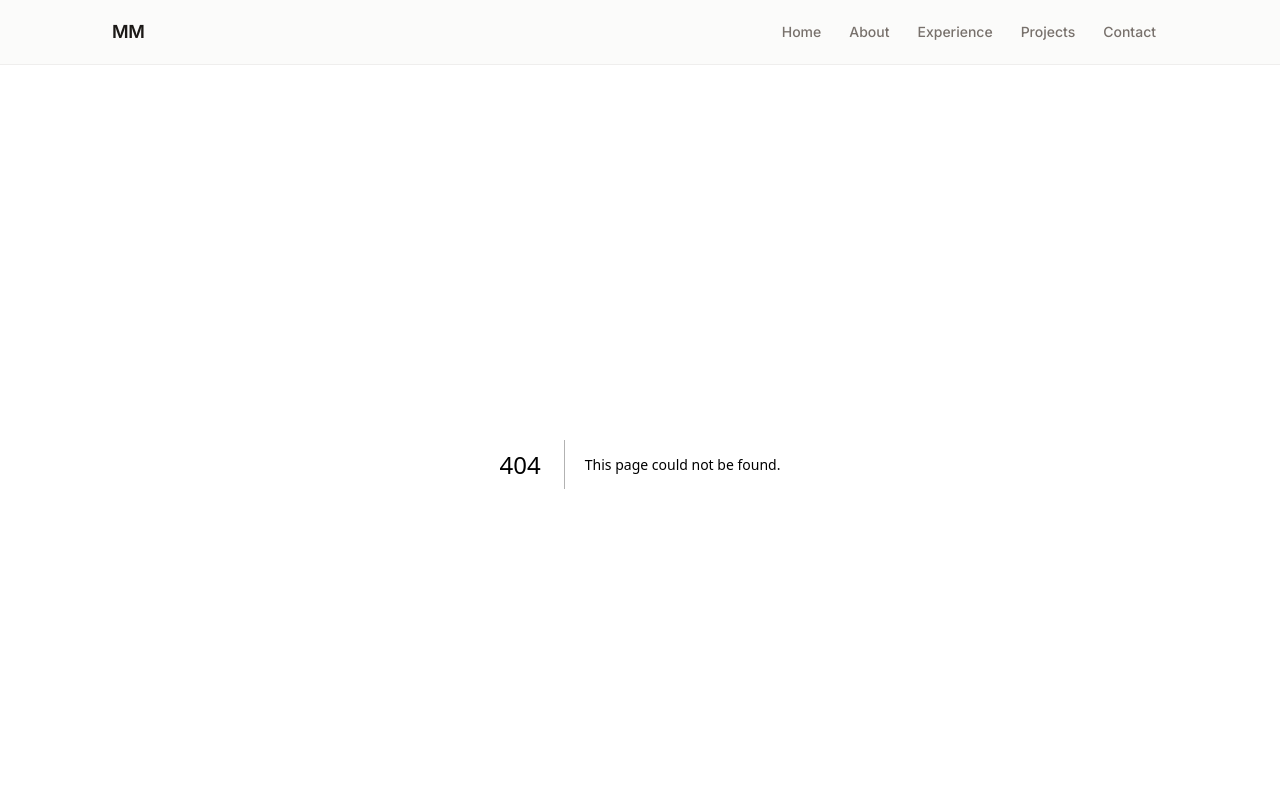
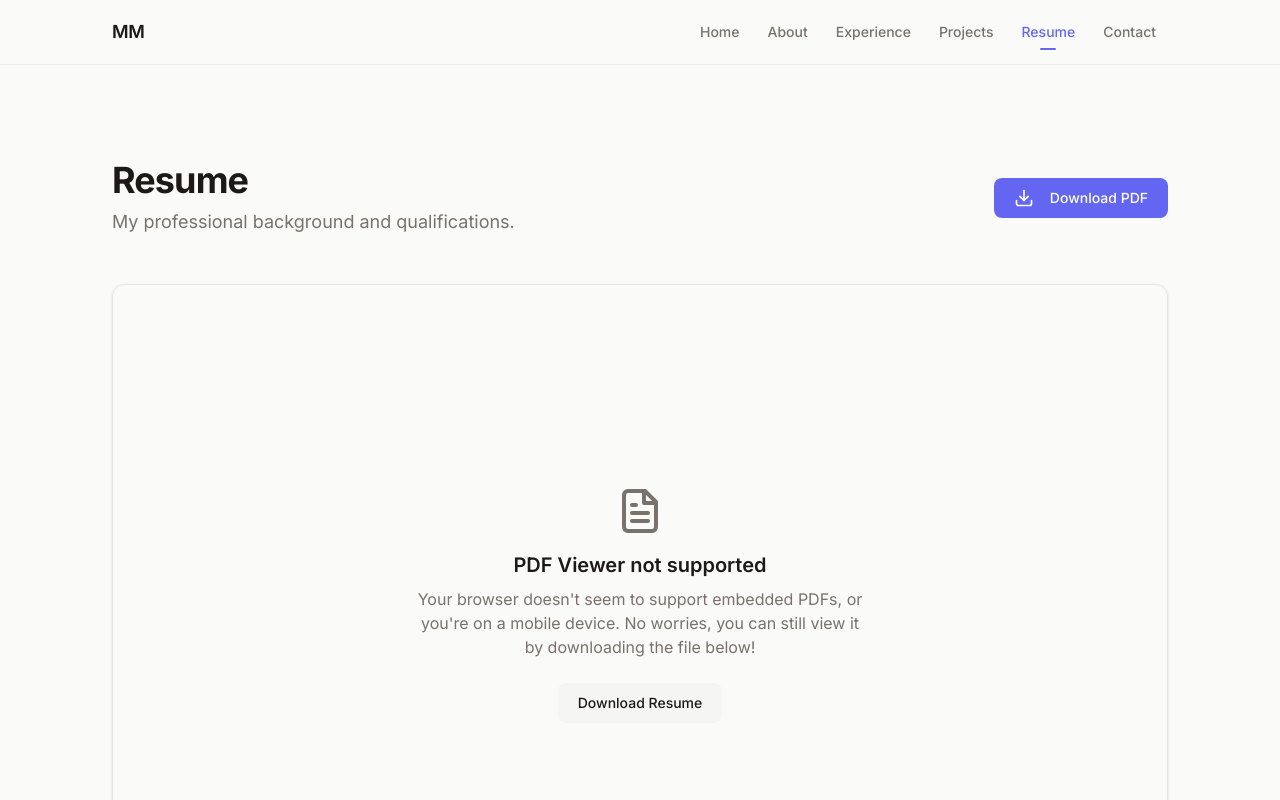
Before and after one commit to sultanMEHMET-1/PortfolioWebsite, a Next.js app: page /resume in a window 1280 px wide. Before the commit this address had no page. Shown: the top 800 px of the page. Built offline with nearby package versions, Linux system fonts and the light colour scheme.

Commit message:
feat(pages): add dedicated resume viewer page with PDF embed

```diff
--- /dev/null
+++ b/src/app/resume/page.tsx
@@ -0,0 +1,109 @@
+import { Container } from "@/components/ui/Container";
+import { Button } from "@/components/ui/Button";
+import { PageTransition } from "@/components/motion";
+import type { ReactNode } from "react";
+import type { Metadata } from "next";
+
+export const metadata: Metadata = {
+    title: "Resume — Mehmet Mercan",
+    description: "View my professional resume and qualifications.",
+};
+
+export default function ResumePage(): ReactNode {
+    return (
+        <PageTransition>
+            <main className="flex min-h-[calc(100vh-4rem)] flex-col pt-24 pb-16">
+                <Container className="flex h-full flex-col grow">
+                    <div className="mb-8 flex flex-col items-start justify-between gap-4 sm:flex-row sm:items-center">
+                        <div>
+                            <h1 className="text-3xl font-bold tracking-tight text-foreground sm:text-4xl">
+                                Resume
+                            </h1>
+                            <p className="mt-2 text-lg text-muted">
+                                My professional background and qualifications.
+                            </p>
+                        </div>
+                        <Button
+                            href="/resume.pdf"
+                            download="Mehmet_Mercan_Resume.pdf"
+                            variant="primary"
+                            className="shrink-0"
+                            aria-label="Download resume as PDF"
+                        >
+                            <svg
+                                width="20"
+                                height="20"
+                                viewBox="0 0 24 24"
+                                fill="none"
+                                stroke="currentColor"
+                                strokeWidth="2"
+                                strokeLinecap="round"
+                                strokeLinejoin="round"
+                                className="mr-2"
+                                aria-hidden="true"
+                            >
+                                <path d="M21 15v4a2 2 0 0 1-2 2H5a2 2 0 0 1-2-2v-4" />
+                                <polyline points="7 10 12 15 17 10" />
+                                <line x1="12" x2="12" y1="15" y2="3" />
+                            </svg>
+                            Download PDF
+                        </Button>
+                    </div>
+
+                    <div className="relative mt-4 flex grow flex-col overflow-hidden rounded-xl border border-border bg-surface/[0.02] shadow-sm">
+                        {/*
+                            We use an object tag to embed the PDF.
+                            It takes up the full remaining height.
+                        */}
+                        <object
+                            data="/resume.pdf"
+                            type="application/pdf"
+                            className="h-[75vh] min-h-[600px] w-full grow md:h-[80vh]"
+                            aria-label="Embedded Resume PDF Viewer"
+                        >
+                            {/* Fallback content for when the browser doesn't support PDF embedding (e.g. mobile Safari) */}
+                            <div className="flex h-full min-h-[400px] flex-col items-center justify-center p-8 text-center">
+                                <FileTextIcon className="mb-4 h-12 w-12 text-muted" aria-hidden="true" />
+                                <h2 className="mb-2 text-xl font-semibold text-foreground">
+                                    PDF Viewer not supported
+                                </h2>
+                                <p className="mb-6 max-w-md text-muted">
+                                    Your browser doesn't seem to support embedded PDFs, or you're on a mobile device. No worries, you can still view it by downloading the file below!
+                                </p>
+                                <Button
+                                    href="/resume.pdf"
+                                    download="Mehmet_Mercan_Resume.pdf"
+                                    variant="secondary"
+                                >
+                                    Download Resume
+                                </Button>
+                            </div>
+                        </object>
+                    </div>
+                </Container>
+            </main>
+        </PageTransition>
+    );
+}
+
+function FileTextIcon({ className, "aria-hidden": ariaHidden }: { readonly className?: string; readonly "aria-hidden"?: boolean | "true" | "false" }): ReactNode {
+    return (
+        <svg
+            xmlns="http://www.w3.org/2000/svg"
+            viewBox="0 0 24 24"
+            fill="none"
+            stroke="currentColor"
+            strokeWidth="2"
+            strokeLinecap="round"
+            strokeLinejoin="round"
+            className={className}
+            aria-hidden={ariaHidden}
+        >
+            <path d="M14.5 2H6a2 2 0 0 0-2 2v16a2 2 0 0 0 2 2h12a2 2 0 0 0 2-2V7.5L14.5 2z" />
+            <polyline points="14 2 14 8 20 8" />
+            <line x1="16" y1="13" x2="8" y2="13" />
+            <line x1="16" y1="17" x2="8" y2="17" />
+            <line x1="10" y1="9" x2="8" y2="9" />
+        </svg>
+    );
+}
--- a/src/components/layout/Header.tsx
+++ b/src/components/layout/Header.tsx
@@ -12,6 +12,7 @@ const navLinks = [
     { href: "/about", label: "About" },
     { href: "/experience", label: "Experience" },
     { href: "/projects", label: "Projects" },
+    { href: "/resume", label: "Resume" },
     { href: "/contact", label: "Contact" },
 ] as const;
 
@@ -40,8 +41,8 @@ export function Header(): ReactNode {
                                     key={link.href}
                                     href={link.href}
                                     className={`relative rounded-md px-3 py-2 text-sm font-medium transition-colors ${isActive
-                                            ? "text-accent"
-                                            : "text-muted hover:text-foreground"
+                                        ? "text-accent"
+                                        : "text-muted hover:text-foreground"
                                         }`}
                                     aria-current={isActive ? "page" : undefined}
                                 >
--- a/src/components/ui/Button.tsx
+++ b/src/components/ui/Button.tsx
@@ -34,6 +34,7 @@ interface ButtonProps {
     readonly disabled?: boolean;
     readonly target?: string;
     readonly rel?: string;
+    readonly download?: string;
     readonly "aria-label"?: string;
 }
 
@@ -48,6 +49,7 @@ export function Button({
     disabled,
     target,
     rel,
+    download,
     "aria-label": ariaLabel,
 }: ButtonProps): ReactNode {
     const { reducedMotion } = useMotion();
@@ -71,6 +73,7 @@ export function Button({
                 className={baseClasses}
                 target={target}
                 rel={rel}
+                download={download}
                 aria-label={ariaLabel}
                 {...motionConfig}
             >
```
Also changed, not shown: 1 other file (tests, documents, lock files or other folders).
